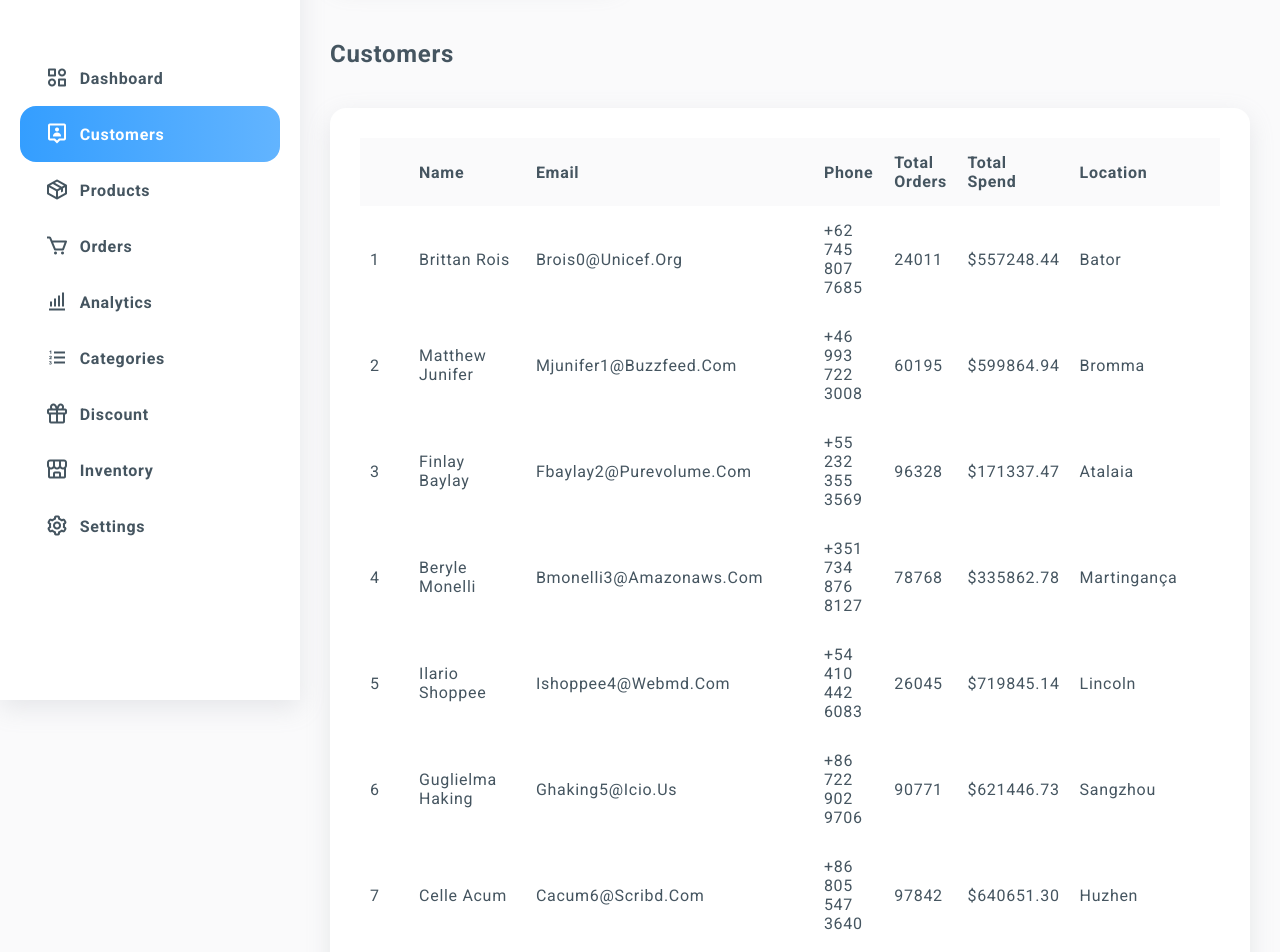
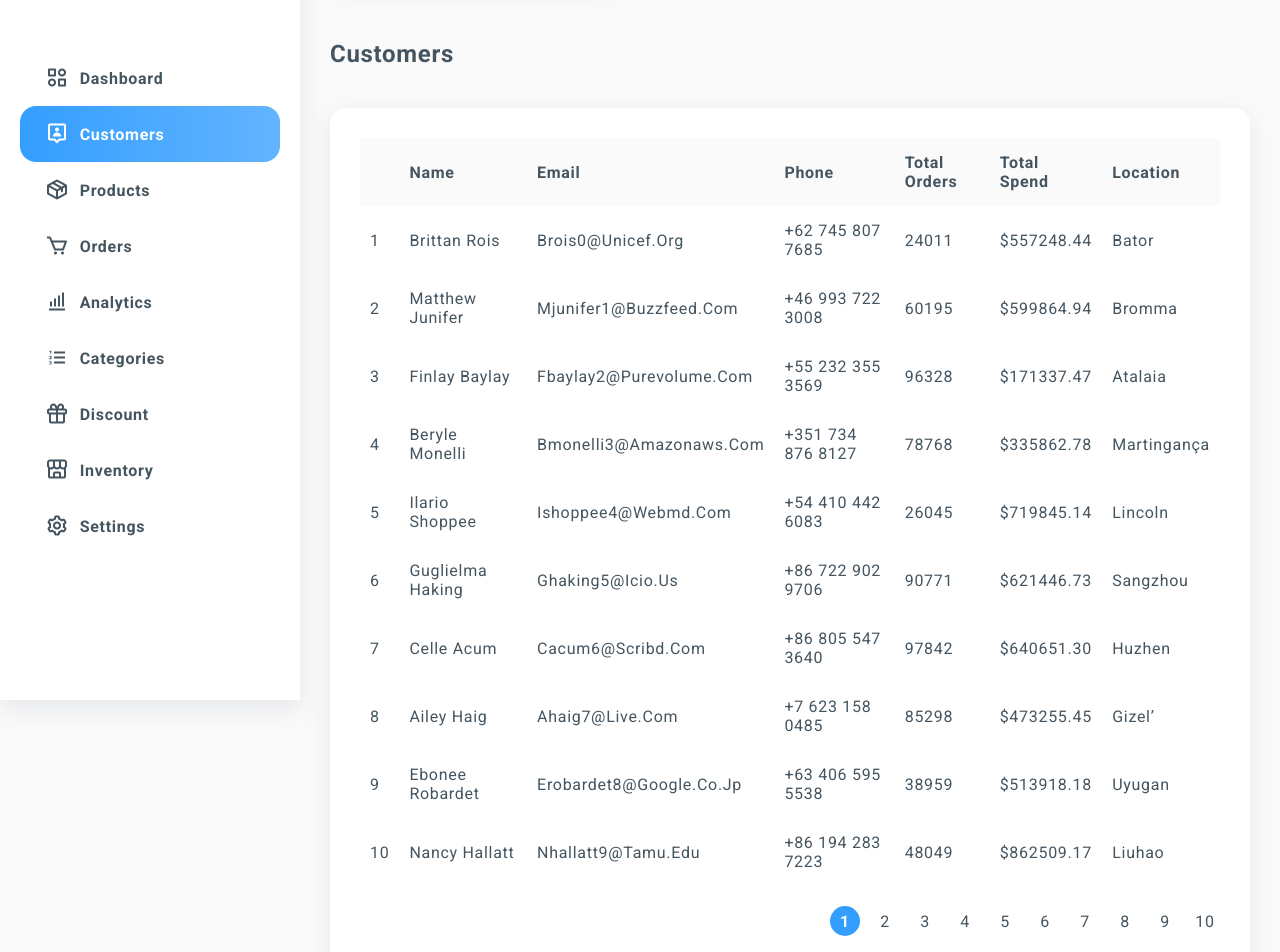
Before and after one commit to AlexMarquesAlves/Vite-Admin_Dashboard, a React (Vite) app: page /customers in a window 1280 px wide. Shown: the part 100-1052 px from the top of the page. Built offline with nearby package versions, Linux system fonts and the light colour scheme.

Commit message:
Fix: Table pagination

```diff
--- a/src/components/Table/index.tsx
+++ b/src/components/Table/index.tsx
@@ -3,7 +3,7 @@ import { SetStateAction, useState } from "react";
 import "./styles.scss";
 
 interface TableProps {
-  limit: any[];
+  limit: any;
   headData: any[];
   renderHead: (arg0: any, arg1: any) => any;
   bodyData: any[];
@@ -20,7 +20,7 @@ function Table(props: TableProps) {
 
   let pages = 1;
 
-  let range = [];
+  let range: any[] = [];
 
   if (props.limit !== undefined) {
     let page = Math.floor(props.bodyData.length / Number(props.limit));
@@ -40,6 +40,7 @@ function Table(props: TableProps) {
   };
 
   return (
+    <div>
       <div className="table-wrapper">
         <table>
           {props.headData && props.renderHead ? (
@@ -53,10 +54,26 @@ function Table(props: TableProps) {
           ) : null}
           {props.bodyData && props.renderBody ? (
             <tbody>
-            {props.bodyData.map((item, index) => props.renderBody(item, index))}
+              {dataShow.map((item, index) => props.renderBody(item, index))}
             </tbody>
           ) : null}
         </table>
+      </div>
+      {pages > 1 ? (
+        <div className="table__pagination">
+          {range.map((item, index) => (
+            <div
+              key={index}
+              className={`table__pagination-item ${
+                currPage === index ? "active" : ""
+              }`}
+              onClick={() => selectPage(index)}
+            >
+              {item + 1}
+            </div>
+          ))}
+        </div>
+      ) : null}
     </div>
   );
 }
```
Lines whose indentation alone changed are shown as unchanged.
